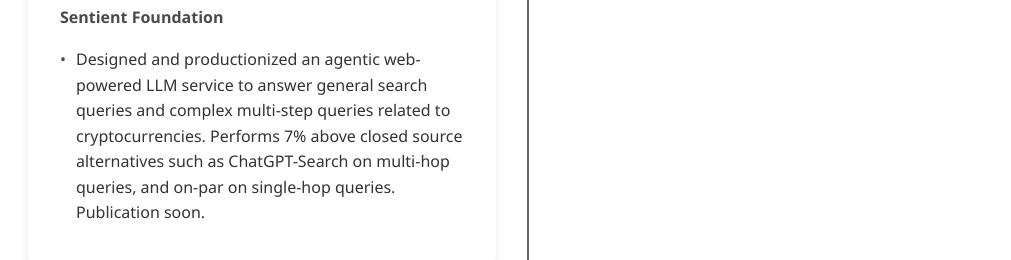
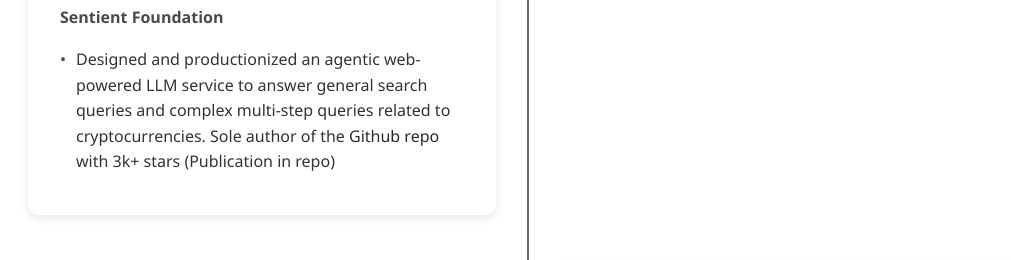
Before and after one commit to salzubi401/salzubi401.github.io, a plain HTML site: page index.html in a window 1280 px wide. Shown: the part 1655-1915 px from the top of the page, without its empty margins (112-1123 px from the left). Drawn offline with Linux system fonts and the light colour scheme.

```diff
--- a/index.html
+++ b/index.html
@@ -67,8 +67,7 @@
                     <h4>Sentient Foundation</h4>
                     <ul class="achievements">
                         <li>Designed and productionized an agentic web-powered LLM service to answer general search queries and
-                            complex multi-step queries related to cryptocurrencies. Performs 7% above closed source alternatives such
-                            as ChatGPT-Search on multi-hop queries, and on-par on single-hop queries. Publication soon.</li>
+                            complex multi-step queries related to cryptocurrencies. Sole author of the <a href="https://github.com/sentient-agi/OpenDeepSearch" target="_blank">Github repo</a> with 3k+ stars (Publication in repo)</li>
                     </ul>
                 </div>
             </div>
```
